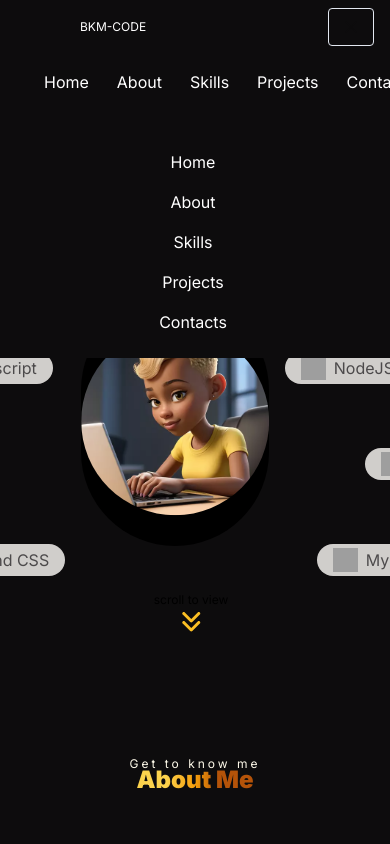
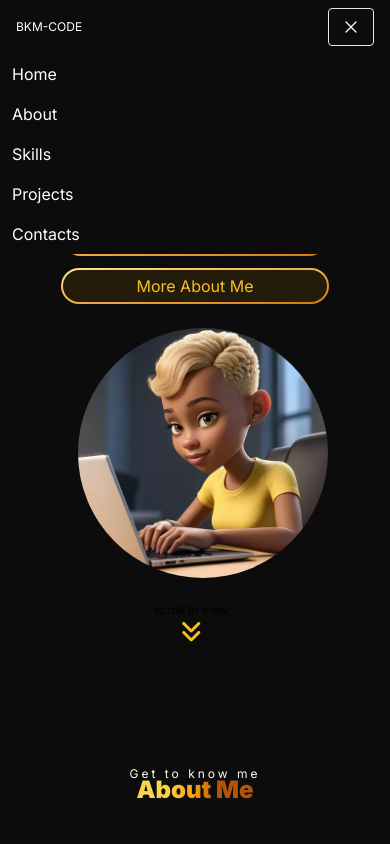
Before and after one commit to bridgitkanini/bridgitkanini-portfolio, a Next.js app: page / in a window 390 px wide. Both pictures are taken after a click on the button 351 px from the left and 27 px from the top of the page. Shown: the top 844 px of the page. Built offline with nearby package versions, Linux system fonts and the light colour scheme; grey boxes are pictures that could not be loaded.

Commit message:
Navbar and hero section mobile responsive

```diff
--- a/src/app/components/HeroSection.jsx
+++ b/src/app/components/HeroSection.jsx
@@ -10,7 +10,7 @@ import { faAnglesDown } from "@fortawesome/free-solid-svg-icons";
 const HeroSection = () => {
   return (
     <section id="home" className="py-4 mx-auto px-8 mb-8">
-      <div className="flex flex-col justify-center items-center mt-12">
+      <div className="flex flex-col justify-center items-center mt-12 gap-2 sm:gap-0">
         {/* <div className="grid grid-cols-1 sm:grid-cols-12"> */}
         <h1 className="text-transparent bg-clip-text bg-gradient-to-r  from-amber-200 from-25% via-amber-400 via-50% to-amber-600 to-70% text-2xl sm:text-2xl lg:text-5xl lg:leading-normal font-black">
           Hello, I&apos;m{" "}
@@ -39,13 +39,13 @@ const HeroSection = () => {
             />
           </h1>
         </motion.div>
-        <p className="text-[#ADB7BE] text-base sm:text-lg mb-2 lg:text-base">
+        <p className="text-[#ADB7BE] text-base text-center sm:text-lg mb-2 lg:text-base">
           Transforming Ideas into Dynamic, Visually Engaging Web Experiences
         </p>
         <div>
           <Link
             href="/#contact"
-            className="px-5 inline-block py-2 w-full sm:w-fit rounded-full mr-4 bg-gradient-to-br from-amber-200 to-amber-600 hover:tracking-widest transition-all ease-in-out duration-1000 text-black font-semibold"
+            className="text-center px-5 inline-block py-2 w-full sm:w-fit rounded-full mr-4 bg-gradient-to-br from-amber-200 to-amber-600 hover:tracking-widest transition-all ease-in-out duration-1000 text-black font-semibold"
           >
             Hire Me
           </Link>
@@ -53,13 +53,13 @@ const HeroSection = () => {
             href="/#about"
             className="px-1 inline-block py-1 w-full sm:w-fit rounded-full bg-gradient-to-br from-amber-200 to-amber-600 hover:bg-amber-500 text-amber-400 mt-3"
           >
-            <span className="block bg-[#241c0a] hover:tracking-widest transition-all ease-in-out duration-1000 rounded-full px-4 py-1 -mx-0.5 -my-0.5">
+            <span className="text-center block bg-[#241c0a] hover:tracking-widest transition-all ease-in-out duration-1000 rounded-full px-4 py-1 -mx-0.5 -my-0.5">
               More About Me
             </span>
           </Link>
         </div>
         <div className="flex mt-4 ml-4">
-          <div className="flex flex-col">
+          <div className="hidden sm:flex flex-col">
             <div className="flex flex-row bg-[#d0cecb] text-[#4c4a4b] rounded-full w-fit h-fit px-4 py-1 mb-16 mt-14 ml-2">
               <img
                 src="https://raw.githubusercontent.com/devicons/devicon/master/icons/javascript/javascript-original.svg"
@@ -91,7 +91,7 @@ const HeroSection = () => {
               <span className="">Tailwind CSS</span>
             </div>
           </div>
-          <div className="flex flex-col flex-1 rounded-full bg-[#000] w-[250px] h-[250px] lg:w-[300px] lg:h-[300px] relative mx-4">
+          <div className="flex flex-col flex-1 rounded-full w-[250px] h-[250px] lg:w-[300px] lg:h-[300px] relative mx-4">
             <Image
               src="/images/hero-image.png"
               alt="hero image"
@@ -100,7 +100,7 @@ const HeroSection = () => {
               height={300}
             />
           </div>
-          <div className="flex flex-col">
+          <div className="hidden md:flex flex-col">
             <div className="flex flex-row bg-[#d0cecb] text-[#4c4a4b] rounded-full w-fit h-fit px-4 py-1 mb-16 mt-14">
               <img
                 src="https://raw.githubusercontent.com/devicons/devicon/master/icons/nodejs/nodejs-original-wordmark.svg"
@@ -134,8 +134,11 @@ const HeroSection = () => {
           </div>
         </div>
         <div className="flex flex-col mt-4 -ml-2">
-          <span className="text-xs mb-1" >scroll to view</span>
-          <FontAwesomeIcon icon={faAnglesDown} className="text-amber-400 text-2xl animate-bounce"/>
+          <span className="text-xs mb-1">scroll to view</span>
+          <FontAwesomeIcon
+            icon={faAnglesDown}
+            className="text-amber-400 text-2xl animate-bounce"
+          />
         </div>
       </div>
     </section>
--- a/src/app/components/Navbar.jsx
+++ b/src/app/components/Navbar.jsx
@@ -33,42 +33,56 @@ const Navbar = () => {
 
   return (
     <nav className="fixed top-0 left-0 right-0 z-10 text-white bg-[#0d0c0d] bg-opacity-100">
-      <div className="flex container lg:py-4 flex-wrap items-center justify-between px-4 py-2">
-        <Link
-          href={"/"}
-          className="text-xs md:text-xs font-normal ml-16"
-        >
+      <div className="flex justify-between items-center px-4 py-2 md:container md:py-4">
+        <Link href={"/"} className="text-xs md:text-xs font-normal md:ml-16">
           BKM-CODE
         </Link>
-        <div className="mobile-menu block md:hidden">
-          {!navbarOpen ? (
-            <button
-              onClick={() => setNavbarOpen(true)}
-              className="flex items-center px-3 py-2 border rounded border-slate-200 hover:text-white hover:border-white"
-            >
-              <Bars3Icon className="h-5 w-5" />
-            </button>
-          ) : (
-            <button
-              onClick={() => setNavbarOpen(false)}
-              className="flex items-center px-3 py-2 border rounded border-slate-200 text-[#0d0c0d] hover:text-white hover:border-white"
-            >
-              <XMarkIcon className="h-5 w-5" />
-            </button>
-          )}
-        </div>
-        <div className="menu md:block md:w-auto" id="navbar">
-          <ul className="flex p-4 md:p-0 md:flex-row md:space-x-8 mt-0">
+        <div className="hidden md:flex">
+          <ul className="flex flex-row space-x-8">
             {navLinks.map((link, index) => (
-              <li key={index}>
+              <li
+                key={index}
+                className={`inline-block my-0 px-4 py-2 ${
+                  !index && "rounded-l"
+                } ${index === navLinks.length - 1 && "rounded-r"}`}
+              >
                 <NavLink href={link.path} title={link.title} />
               </li>
             ))}
           </ul>
         </div>
+        <div className="flex md:hidden ml-auto">
+          <button
+            onClick={() => setNavbarOpen(!navbarOpen)}
+            className="flex items-center px-3 py-2 border rounded border-slate-200 hover:text-white hover:border-white"
+          >
+            {navbarOpen ? (
+              <XMarkIcon className="h-5 w-5" />
+            ) : (
+              <Bars3Icon className="h-5 w-5" />
+            )}
+          </button>
+        </div>
       </div>
-      {navbarOpen ? <MenuOverlay links={navLinks} /> : null}
-      {/* <hr className="border-t-1 border-amber-200 mx-20" /> */}
+      <div
+        className={`menu md:flex md:w-auto ${
+          navbarOpen ? "md:block" : "md:hidden"
+        } md:ml-auto`}
+        id="navbar"
+      >
+        {navbarOpen && (
+          <ul className="flex flex-col md:flex-row md:space-x-8 mt-0 md:p-4 md:py-0">
+            {navLinks.map((link, index) => (
+              <li
+                key={index}
+                className={`md:inline-block md:my-0 md:px-4 md:py-2`}
+              >
+                <NavLink href={link.path} title={link.title} />
+              </li>
+            ))}
+          </ul>
+        )}
+      </div>
     </nav>
   );
 };
```
